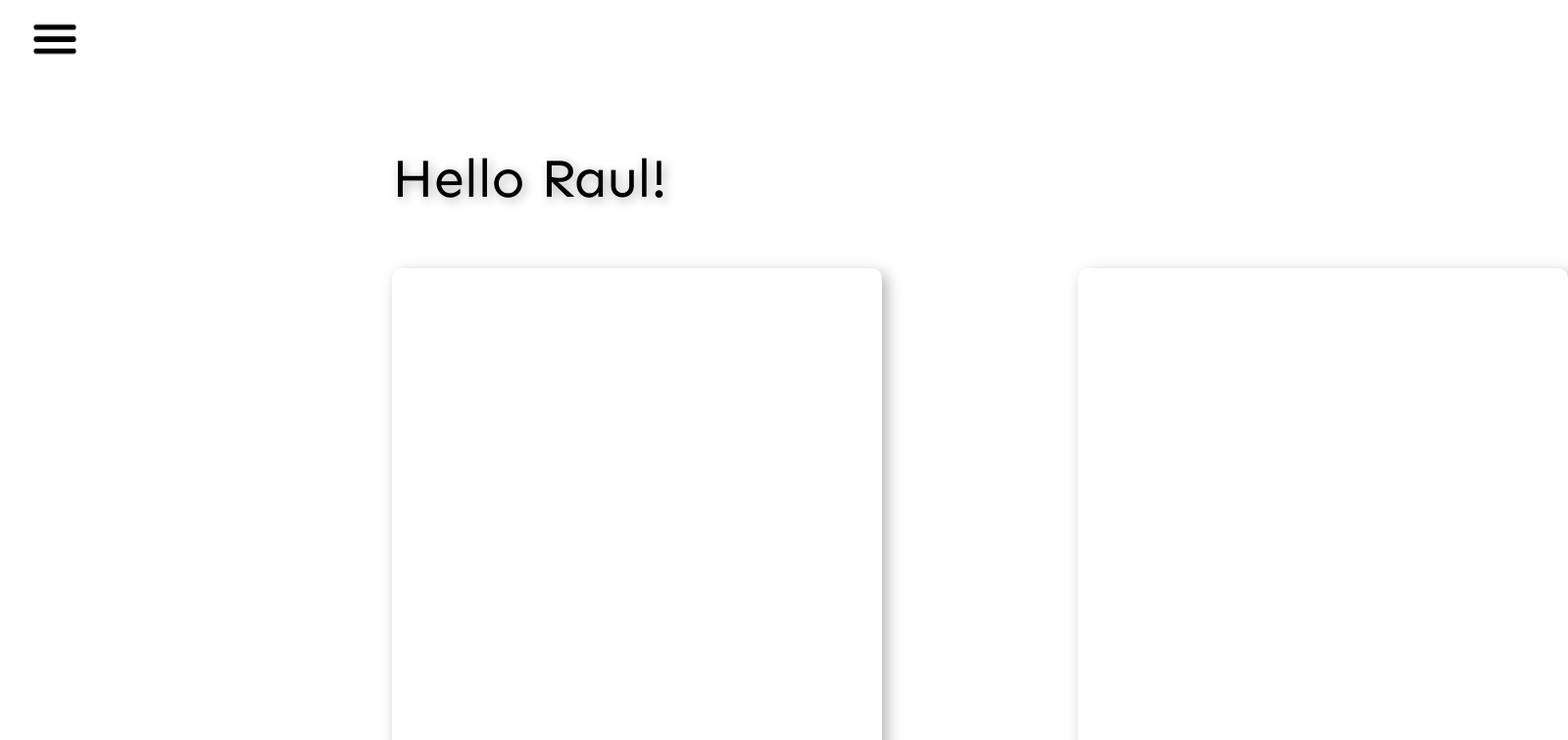
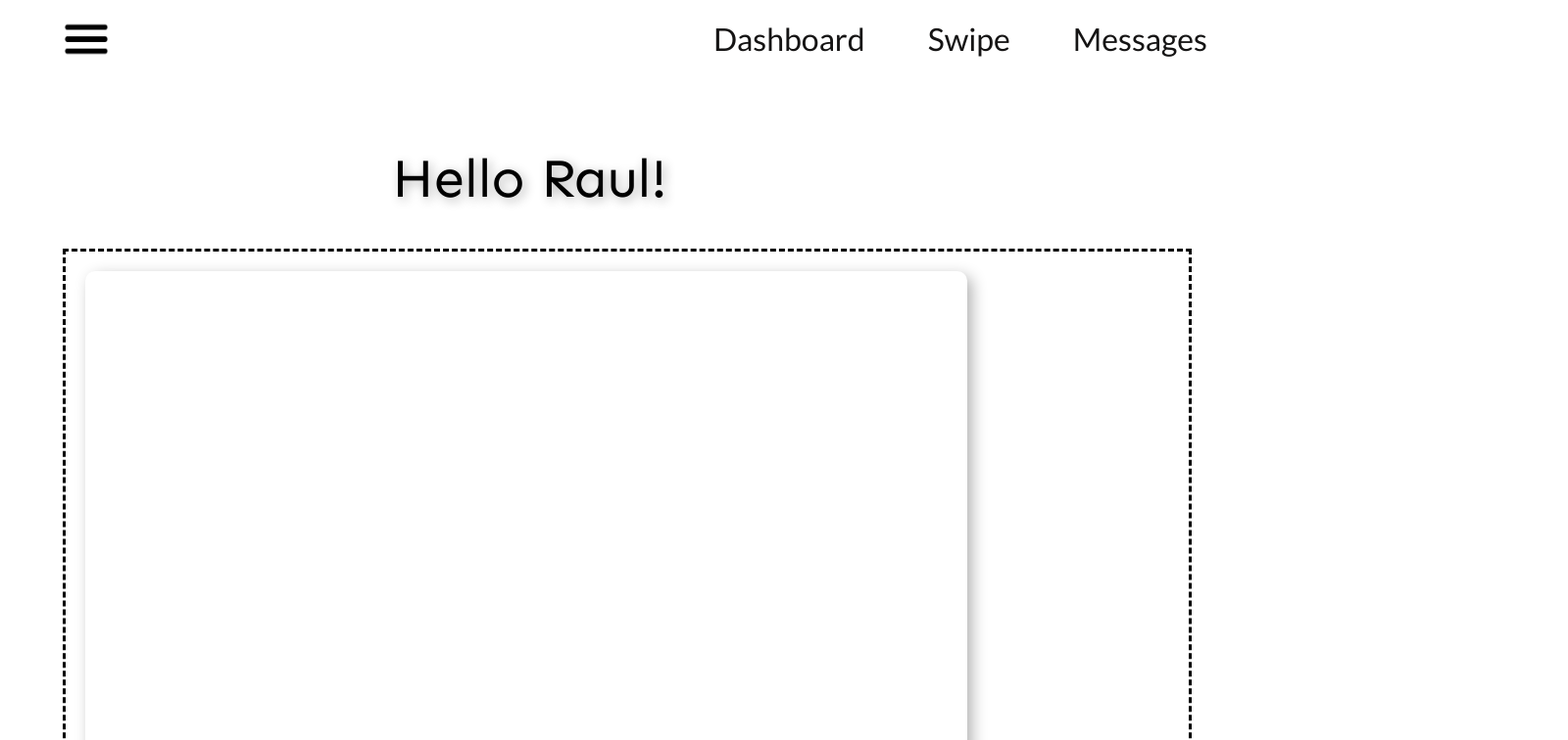
Before and after one commit to jel084/groupify, a React (Create React App) app in the folder groupify/: page / in a window 1280 px wide. Shown: the top 756 px of the page at 98% size, 1600 px wide, since content can reach past the window. Built offline with nearby package versions, Linux system fonts and the light colour scheme.

Commit message:
did some changes to the box, added nav on top

```diff
--- a/groupify/src/App.css
+++ b/groupify/src/App.css
@@ -24,8 +24,12 @@
   background-color: #ffffff;
   height: 80px;
   display: flex;
-  justify-content: flex-start;
+  /* justify-content: flex-start; */
   align-items: center;
+  /* ------ */
+  justify-content: space-between;
+  padding: 0 2rem;
+
 }
 
 .menu-bars {
@@ -33,11 +37,13 @@
   font-size: 2rem;
   background: none;
   color: #000;
+  /* -------- */
+  cursor: pointer;
 }
 
 .nav-menu {
-  background-color: #ffffff;
-  width: 250px;
+  background-color: #FFFADE;
+  width: 350px;
   height: 100vh;
   display: flex;
   justify-content: center;
@@ -64,7 +70,7 @@
 .nav-text a {
   text-decoration: none;
   color: #151414;
-  font-size: 18px;
+  font-size: 30px;
   width: 95%;
   height: 100%;
   display: flex;
@@ -74,7 +80,7 @@
 }
 
 .nav-text a:hover {
-  background-color: #000000;
+  background-color: #5FB1B1;
   color: #fff;
 }
 
@@ -92,5 +98,25 @@
 }
 
 span {
-  margin-left: 16px;
+  margin-left: 30px;
 }
+
+.nav-links{
+  display: flex;
+  gap: 2rem;
+  list-style: none;
+  font-size: 1.5rem;
+}
+
+.nav-links a{
+  text-decoration: none;
+  color: #151414;
+  padding: 0 16px;
+  border-radius: 4px;
+  font-size: xx-large;
+}
+
+.nav-links a:hover{
+  color: #5FB1B1;
+
+}
--- a/groupify/src/components/DashboardUI/Dashboard.css
+++ b/groupify/src/components/DashboardUI/Dashboard.css
@@ -10,23 +10,25 @@
     font-size:3.5em;
     padding-top:60px;
     padding-left:400px;
+    padding-right: 400px;
     text-shadow: 3px 3px 11px rgba(0, 0, 0, 0.3);
 }
 
-.rectangle {
-    width: 500px;
+/* .rectangle {
+    width: 800px;
     height: 600px;
     background-color: #ffffff;
     border: 2px none #000;
     padding: 100px;
     margin-top: 50px;
-    margin-left: 400px;
+    margin-left: 200px;
     border-radius: 10px;
     box-shadow: 5px 5px 15px rgba(0, 0, 0, 0.3);
+
 }
 
 .rectangle2 {
-    width: 500px;
+    width: 800px;
     height: 600px;
     background-color: #ffffff;
     border: 2px none #000;
@@ -35,4 +37,39 @@
     margin-left: 1100px;
     border-radius: 10px;
     box-shadow: 5px 5px 15px rgba(0, 0, 0, 0.3);
+} */
+
+.container{
+    display: flex;
+    flex-wrap: wrap;
+    width: 100%; /* Ensure full width */
+    max-width: 90%; /* Prevents container from being wider than the viewport */
+    height: 100%;
+    max-height: 90%;
+    margin: 30px; /* Removes default margins */
+    padding: 10px; /* Removes default padding */
+    box-sizing: border-box;
+    border: dashed;
+    margin-left: auto;
+    margin-right: auto;
+
 }
+
+.rectangle, .rectangle2{
+    height: 900px;
+    width: 900px;
+    background-color: rgb(255, 255, 255);
+    box-shadow: 5px 5px 15px rgba(0, 0, 0, 0.3);
+    border-radius: 10px;
+    margin: 10px;
+}
+
+/* .rectangle2{
+    height: 900px;
+    width: 900px;
+    background-color: rgb(255, 255, 255);
+    box-shadow: 5px 5px 15px rgba(0, 0, 0, 0.3);
+    border-radius: 10px;
+    margin: 10px;
+
+} */
--- a/groupify/src/components/DashboardUI/Dashboard.js
+++ b/groupify/src/components/DashboardUI/Dashboard.js
@@ -5,13 +5,20 @@ export const Dashboard = () => {
 return (
     <div>
 
-            <h1 className = 'introName'>
-                Hello Raul!
-            </h1>
-            <div className="rectangle"/>
-            <div className="rectangle2"/>
+        <h1 className = 'introName'>
+            Hello Raul!
+        </h1>
+
+
+
+        <div class="container">
+            <div class="rectangle"/>
+            <div class="rectangle2"/>
+        </div>
+
     </div>
 );
 }
 
+
 export default Dashboard;
--- a/groupify/src/routeComps/Navbar.js
+++ b/groupify/src/routeComps/Navbar.js
@@ -23,7 +23,20 @@ function Navbar() {
               onClick={showSidebar}
               style={{ width: "48px", height: "48px", cursor: "pointer" }}
             />
+
           </Link>
+          {/* ------ */}
+          <nav id="desktop-nav">
+                <div>
+                    <ul class="nav-links">
+                        <li><a href="#about">Dashboard</a></li>
+                        <li><a href="#swipe">Swipe</a></li>
+                        <li><a href="#messages">Messages</a></li>
+                    </ul>
+                </div>
+            </nav>
+{/* ------ */}
+
         </div>
         <nav className={sidebar ? "nav-menu active" : "nav-menu"}>
           <ul className="nav-menu-items" onClick={showSidebar}>
```
